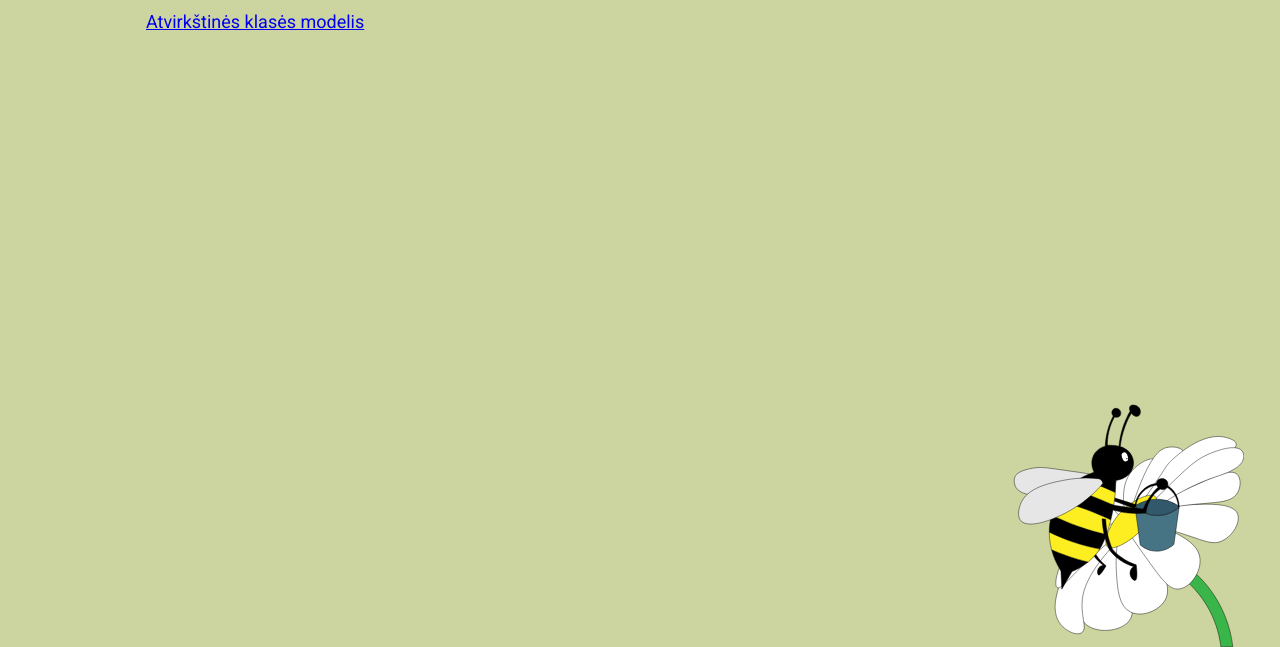
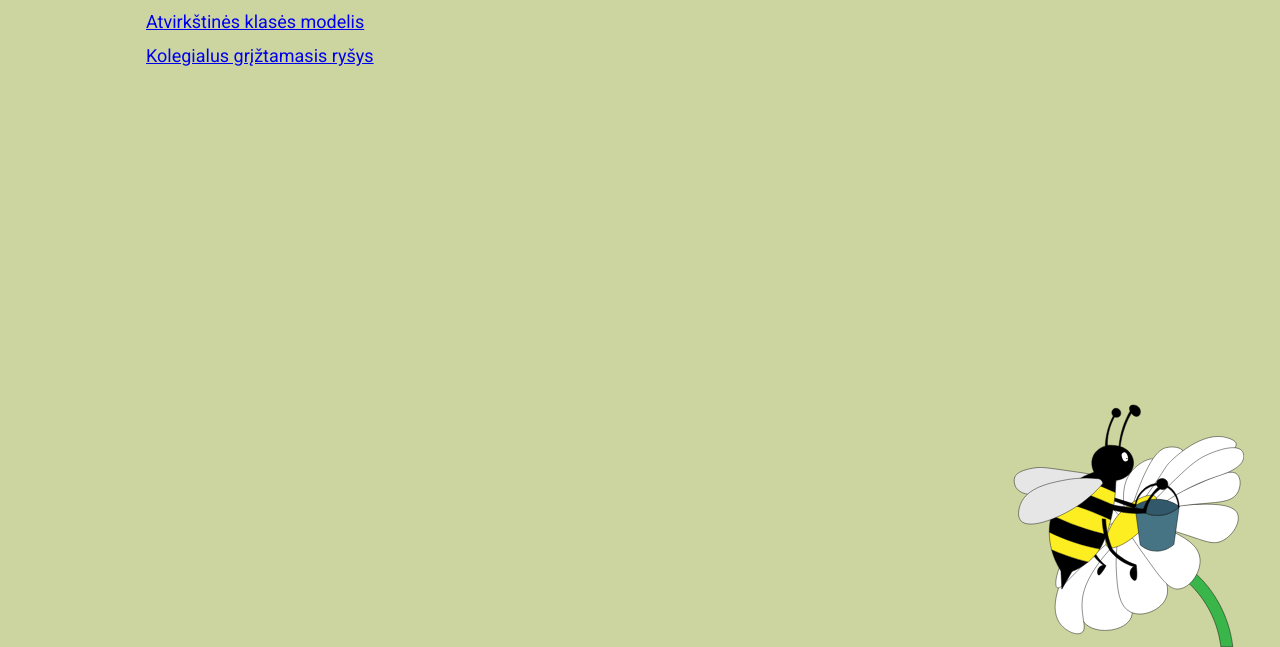
Before and after one commit to AstaCin/metodinis-avilys, a plain HTML site: page html/seminarai.html in a window 1280 px wide. Shown: the part 153-800 px from the top of the page. Drawn offline with Linux system fonts and the light colour scheme.

Commit message:
Update seminarai.html

```diff
--- a/html/seminarai.html
+++ b/html/seminarai.html
@@ -32,6 +32,12 @@
             >Atvirkštinės klasės modelis</a
           >
         </li>
+        <li>
+          <a
+            href="https://docs.google.com/document/d/1nwOlV8eqmSxHqaDIhLvMqsD_f8Xb7LBPiFvGfPUEM8M/edit?usp=sharing"
+            >Kolegialus grįžtamasis ryšys</a
+          >
+        </li>
       </ul>
     </nav>
   </body>
```
